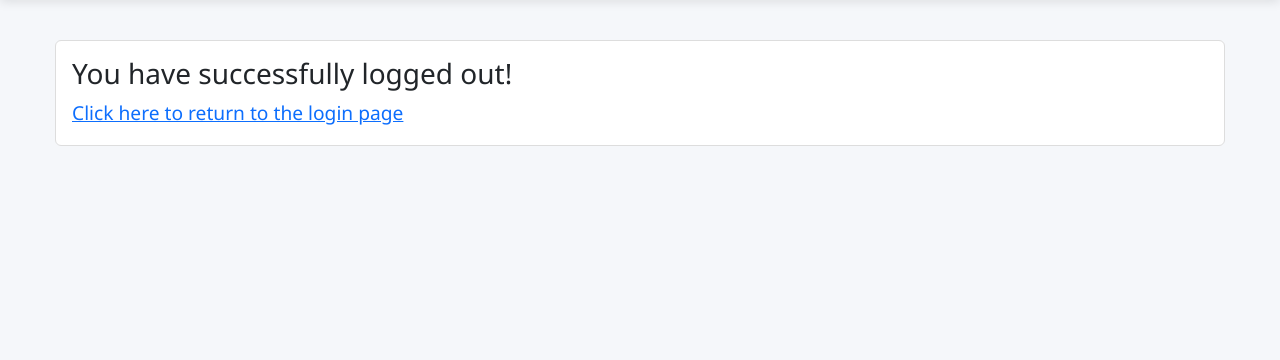
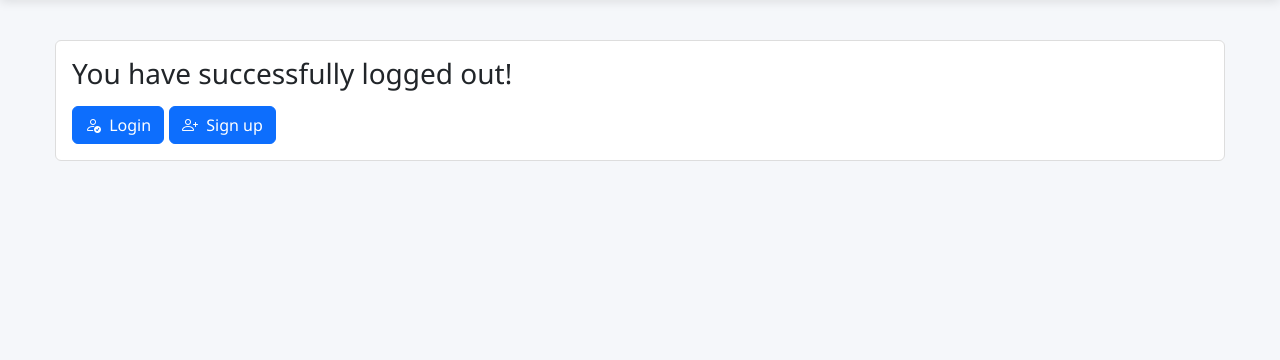
Before and after one commit to charclayt/headlights, a Django app: template templates/registration/logged_out.html in a window 1280 px wide. Shown: the part 63-423 px from the top of the page. Run offline with Django 5.2, Linux system fonts and the light colour scheme; the template is opened without the code that fills it, so the values that code supplies are empty.

Commit message:
updated logout page, now includes link to account creation

```diff
--- a/templates/registration/logged_out.html
+++ b/templates/registration/logged_out.html
@@ -2,5 +2,8 @@
 
 {% block content %}
     <h3>You have successfully logged out!</h3>
-    <a href="{% url 'login'%}">Click here to return to the login page</a>
+
+    <a class="btn btn-primary mt-2" href="{% url 'login'%}"><i class="bi bi-person-check me-1"></i> Login</a>
+    <a class="btn btn-primary mt-2" href="{% url 'account_creation'%}"><i class="bi bi-person-plus me-1"></i> Sign up</a>
+
 {% endblock %}
```
